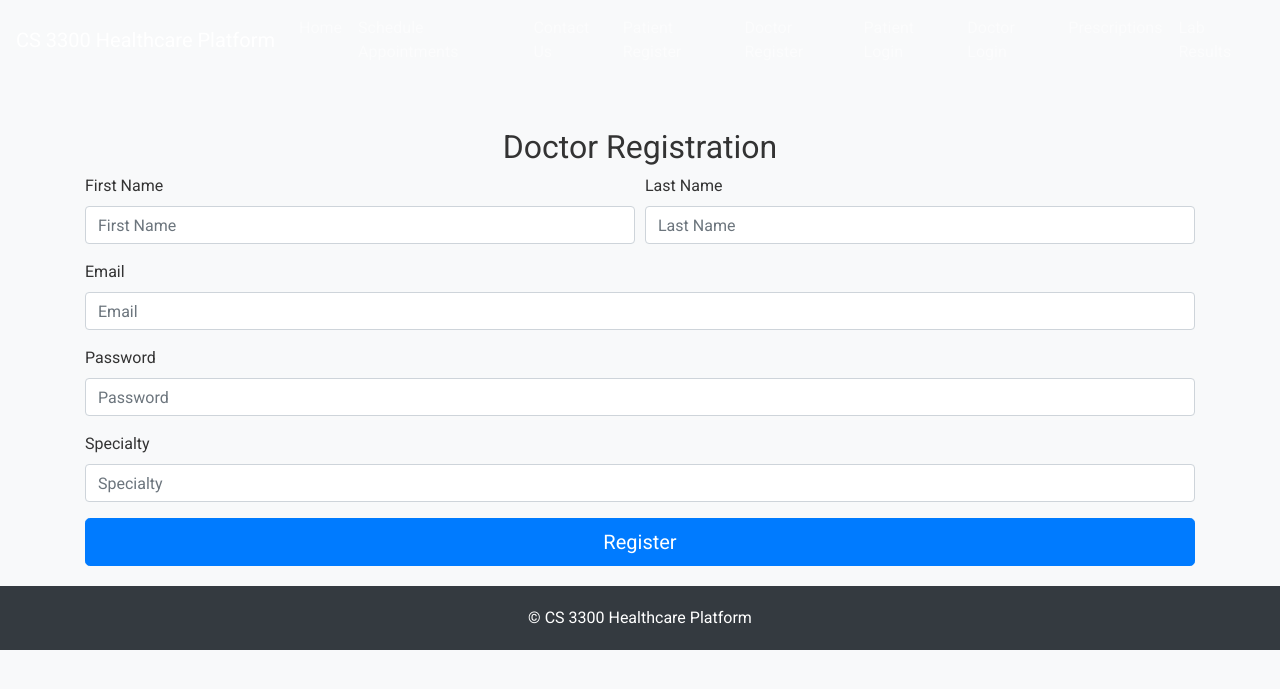
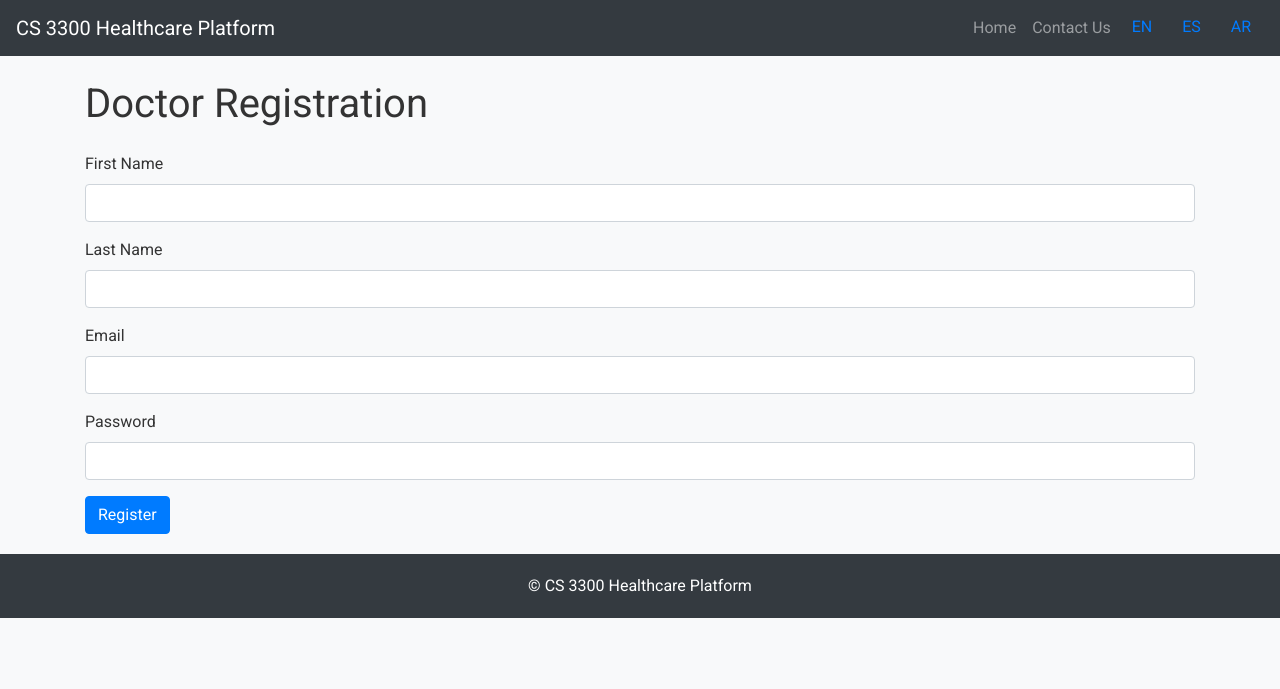
Before and after one commit to AzizAlghamdi/CS3300PROJECT, a Flask app: template templates/doctor_register.html in a window 1280 px wide. Shown: the top 689 px of the page. Run offline with Flask 3, Linux system fonts and the light colour scheme; the template is opened without the code that fills it, so the values that code supplies are empty; parts of the project's set-up code (start-up, migrations or seed data) failed here and were passed over; some libraries are stand-ins or nearby versions.

Commit message:
Update doctor_register.html

```diff
--- a/templates/doctor_register.html
+++ b/templates/doctor_register.html
@@ -9,58 +9,56 @@
     <link rel="stylesheet" href="css/style.css">
 </head>
 <body>
-    <header class="navbar navbar-expand-lg navbar-dark">
-        <a class="navbar-brand" href="index.html">CS 3300 Healthcare Platform</a>
+    <header class="navbar navbar-expand-lg navbar-dark bg-dark">
+        <a class="navbar-brand" href="index.html" data-translate="navbar_brand">CS 3300 Healthcare Platform</a>
         <button class="navbar-toggler" type="button" data-toggle="collapse" data-target="#navbarNav" aria-controls="navbarNav" aria-expanded="false" aria-label="Toggle navigation">
             <span class="navbar-toggler-icon"></span>
         </button>
         <div class="collapse navbar-collapse" id="navbarNav">
             <ul class="navbar-nav ml-auto">
-                <li class="nav-item"><a class="nav-link" href="index.html">Home</a></li>
-                <li class="nav-item"><a class="nav-link" href="schedule.html ">Schedule Appointments</a></li>
-                <li class="nav-item"><a class="nav-link" href="contact.html">Contact Us</a></li>
-                <li class="nav-item"><a class="nav-link" href="patient_register.html">Patient Register</a></li>
-                <li class="nav-item"><a class="nav-link" href="doctor_register.html">Doctor Register</a></li>
-                <li class="nav-item"><a class="nav-link" href="patient_login.html">Patient Login</a></li>
-                <li class="nav-item"><a class="nav-link" href="doctor_login.html">Doctor Login</a></li>
-                <li class="nav-item"><a class="nav-link" href="prescriptions.html">Prescriptions</a></li>
-                <li class="nav-item"><a class="nav-link" href="lab_results.html">Lab Results</a></li>
+                <li class="nav-item"><a class="nav-link" href="index.html" data-translate="nav_home">Home</a></li>
+                <li class="nav-item"><a class="nav-link" href="contact.html" data-translate="nav_contact">Contact Us</a></li>
+                <li class="nav-item">
+                    <button id="translate-en" class="btn btn-link">EN</button>
+                    <button id="translate-es" class="btn btn-link">ES</button>
+                    <button id="translate-ar" class="btn btn-link">AR</button>
+                </li>
             </ul>
         </div>
     </header>
-    <main class="container mt-5">
-        <h2 class="text-center">Doctor Registration</h2>
-        <form>
-            <div class="form-row">
-                <div class="form-group col-md-6">
-                    <label for="inputFirstName">First Name</label>
-                    <input type="text" class="form-control" id="inputFirstName" placeholder="First Name" required>
-                </div>
-                <div class="form-group col-md-6">
-                    <label for="inputLastName">Last Name</label>
-                    <input type="text" class="form-control" id="inputLastName" placeholder="Last Name" required>
-                </div>
+    <main>
+        <div class="container">
+            <h1 class="my-4" data-translate="register_title">Doctor Registration</h1>
+            <form id="doctorRegistrationForm">
+                <div class="form-group">
+                    <label for="firstName" data-translate="register_first_name">First Name</label>
+                    <input type="text" class="form-control" id="firstName" name="first_name" required>
                 </div>
                 <div class="form-group">
-                <label for="inputEmail">Email</label>
-                <input type="email" class="form-control" id="inputEmail" placeholder="Email" required>
+                    <label for="lastName" data-translate="register_last_name">Last Name</label>
+                    <input type="text" class="form-control" id="lastName" name="last_name" required>
                 </div>
                 <div class="form-group">
-                <label for="inputPassword">Password</label>
-                <input type="password" class="form-control" id="inputPassword" placeholder="Password" required>
+                    <label for="email" data-translate="register_email">Email</label>
+                    <input type="email" class="form-control" id="email" name="email" required>
                 </div>
                 <div class="form-group">
-                <label for="inputSpecialty">Specialty</label>
-                <input type="text" class="form-control" id="inputSpecialty" placeholder="Specialty" required>
+                    <label for="password" data-translate="register_password">Password</label>
+                    <input type="password" class="form-control" id="password" name="password" required>
                 </div>
-            <button type="submit" class="btn btn-primary btn-lg btn-block">Register</button>
+                <button type="submit" class="btn btn-primary" data-translate="register_button">Register</button>
             </form>
+        </div>
     </main>
     <footer class="footer text-center">
-        &copy; CS 3300 Healthcare Platform
+        &copy; <span data-translate="footer_text">CS 3300 Healthcare Platform</span>
     </footer>
     <script src="https://code.jquery.com/jquery-3.5.1.slim.min.js"></script>
     <script src="https://cdn.jsdelivr.net/npm/@popperjs/core@2.5.4/dist/umd/popper.min.js"></script>
     <script src="https://stackpath.bootstrapcdn.com/bootstrap/4.5.2/js/bootstrap.min.js"></script>
+    <script src="https://kit.fontawesome.com/a076d05399.js"></script>
+    <script src="js/api.js"></script>
+    <script src="js/auth.js"></script>
+
 </body>
 </html>
```
Lines whose indentation alone changed are shown as unchanged.
